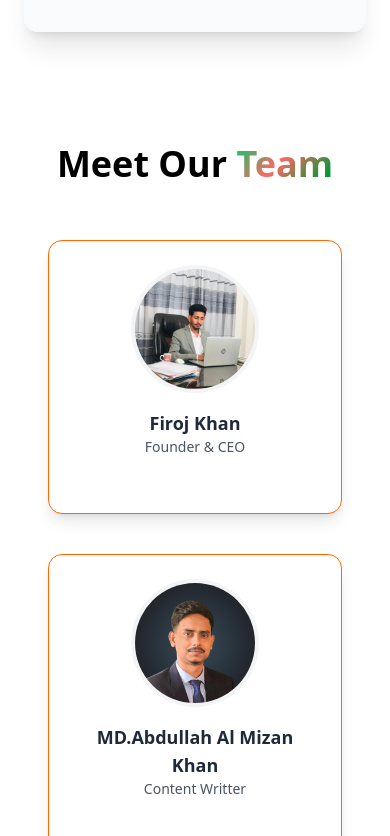
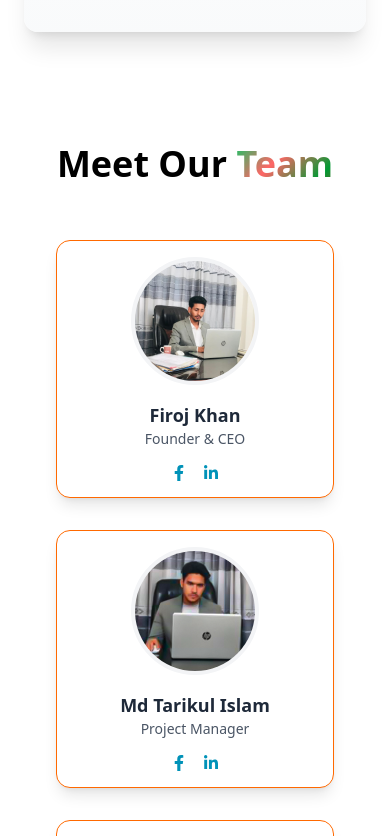
Before and after one commit to RizbiAhmmad/BangladeshiIT-using-Shadcn-UI, a React (Vite) app: page /about in a window 390 px wide. Shown: the part 1164-2000 px from the top of the page. Built offline with nearby package versions, Linux system fonts and the light colour scheme; no server answers.

Commit message:
Updating some component

```diff
--- a/src/Pages/About/MeetTheTeam.jsx
+++ b/src/Pages/About/MeetTheTeam.jsx
@@ -1,14 +1,16 @@
-import { FaFacebookF, FaGithub, FaLinkedinIn } from "react-icons/fa";
+import { FaFacebookF, FaLinkedinIn } from "react-icons/fa";
 import { motion } from "framer-motion";
 import { AuroraText } from "../../components/magicui/aurora-text";
 
-import Member1 from "../../assets/Firoj.jpg"
-import Member2 from "../../assets/Mizan.jpg"
-import Member3 from "../../assets/Rizbi.jpg"
-import Member4 from "../../assets/Bakhtiar.jpg"
-import Member5 from "../../assets/Nasir.jpg"
-import Member6 from "../../assets/Shuvo.jpg"
-
+import Member1 from "../../assets/Firoj.jpg";
+import Member2 from "../../assets/Mizan.jpg";
+import Member3 from "../../assets/Rizbi.jpg";
+import Member4 from "../../assets/Bakhtiar.jpg";
+import Member5 from "../../assets/Nasir.jpg";
+import Member6 from "../../assets/Shuvo.jpg";
+import Member7 from "../../assets/Tanvir.jpg";
+import Member8 from "../../assets/A.Samad.jpg";
+import Member9 from "../../assets/Torikul.jpg";
 
 export function MeetTheTeam() {
   const members = [
@@ -18,18 +20,34 @@ export function MeetTheTeam() {
       position: "Founder & CEO",
       image: Member1,
       facebook: "https://www.facebook.com/firojkhanliton.liton",
-      linkedin: "https://linkedin.com/in/rizbi",
+      linkedin: "https://www.linkedin.com/in/firoj-khan-liton/",
     },
     {
       _id: "2",
-      name: "MD.Abdullah Al Mizan Khan",
-      position: "Content Writter",
+      name: "Md Tarikul Islam",
+      position: "Project Manager",
+      image: Member9,
+      facebook: "https://www.facebook.com/tarikul.pk",
+      linkedin: "",
+    },
+    {
+      _id: "3",
+      name: "MD. Abdullah Al Mizan Khan",
+      position: "Content Writer",
       image: Member2,
       facebook: "https://www.facebook.com/iftikhar.mizankhan/",
       linkedin: "",
     },
     {
-      _id: "3",
+      _id: "4",
+      name: "Ahmed Tanvir Shahariar",
+      position: "IT Business Consultant",
+      image: Member7,
+      facebook: "https://www.facebook.com/shahariar.ahmed.007",
+      linkedin: "",
+    },
+    {
+      _id: "5",
       name: "Rizbi Ahmmad",
       position: "MERN Stack Developer",
       image: Member3,
@@ -37,7 +55,7 @@ export function MeetTheTeam() {
       linkedin: "https://www.linkedin.com/in/rizbi2001/",
     },
     {
-      _id: "4",
+      _id: "6",
       name: "Md Bakhtear Uddin",
       position: "Graphics Designer",
       image: Member4,
@@ -45,7 +63,7 @@ export function MeetTheTeam() {
       linkedin: "",
     },
     {
-      _id: "5",
+      _id: "7",
       name: "Nasir Uddin",
       position: "Google Ads Specialist",
       image: Member5,
@@ -53,11 +71,19 @@ export function MeetTheTeam() {
       linkedin: "",
     },
     {
-      _id: "6",
+      _id: "8",
       name: "Mehedi Hasan Shuvo",
       position: "Digital Marketing Specialist",
       image: Member6,
       facebook: "https://www.facebook.com/mehedshuvo",
+      linkedin: "",
+    },
+    {
+      _id: "9",
+      name: "Abdullah Al Samad",
+      position: "PHP Laravel Developer",
+      image: Member8,
+      facebook: "https://www.facebook.com/abdullahal.samad.1",
       linkedin: "",
     },
   ];
@@ -73,11 +99,11 @@ export function MeetTheTeam() {
         Meet Our <AuroraText>Team</AuroraText>
       </motion.h2>
 
-      <div className="max-w-7xl mx-auto grid md:grid-cols-2 lg:grid-cols-3 gap-10 px-6">
+      <div className="max-w-5xl mx-auto grid md:grid-cols-2 lg:grid-cols-3 gap-8 px-8">
         {members.map((member, i) => (
           <motion.div
             key={member._id}
-            className="group bg-white rounded-xl border border-orange-500 p-6 shadow-lg hover:shadow-2xl transition duration-300"
+            className="group bg-white rounded-xl border border-orange-500 p-4 shadow-lg hover:shadow-2xl transition duration-300"
             initial={{ opacity: 0, y: 50 }}
             whileInView={{ opacity: 1, y: 0 }}
             transition={{ duration: 0.6 + i * 0.2 }}
@@ -86,7 +112,7 @@ export function MeetTheTeam() {
               <div className="w-32 h-32 mb-4 overflow-hidden rounded-full border-4 border-gray-100">
                 <img
                   src={member.image}
-                  alt={member.name}
+                  alt={`${member.name}'s profile`}
                   className="w-full h-full object-cover"
                 />
               </div>
@@ -99,13 +125,35 @@ export function MeetTheTeam() {
                 {member.position}
               </p>
 
-              <div className="flex justify-center gap-4 mt-4 opacity-0 group-hover:opacity-100 transition-opacity duration-300">
-                <a href={member.facebook} target="_blank" rel="noopener noreferrer">
-                  <FaFacebookF className="text-cyan-600 hover:text-indigo-600" />
-                </a>
-                <a href={member.linkedin} target="_blank" rel="noopener noreferrer">
-                  <FaLinkedinIn className="text-cyan-600 hover:text-indigo-600" />
-                </a>
+              <div className="flex justify-center gap-4 mt-4">
+                {member.facebook ? (
+                  <a
+                    href={member.facebook}
+                    target="_blank"
+                    rel="noopener noreferrer"
+                    className="text-cyan-600 hover:text-indigo-600"
+                  >
+                    <FaFacebookF />
+                  </a>
+                ) : (
+                  <span className="text-gray-400 cursor-not-allowed" title="No Facebook profile available">
+                    <FaFacebookF />
+                  </span>
+                )}
+                {member.linkedin ? (
+                  <a
+                    href={member.linkedin}
+                    target="_blank"
+                    rel="noopener noreferrer"
+                    className="text-cyan-600 hover:text-indigo-600"
+                  >
+                    <FaLinkedinIn />
+                  </a>
+                ) : (
+                  <span className="text-cyan-600 hover:text-indigo-600 cursor-not-allowed" title="No LinkedIn profile available">
+                    <FaLinkedinIn />
+                  </span>
+                )}
               </div>
             </div>
           </motion.div>
--- a/src/Pages/Dashboard/Admin/AddMember.jsx
+++ b/src/Pages/Dashboard/Admin/AddMember.jsx
@@ -36,14 +36,15 @@ const AddMember = () => {
     // 1. Upload image to Cloudinary
     const cloudinaryData = new FormData();
     cloudinaryData.append("file", imageFile);
-      cloudinaryData.append("upload_preset", "Team_member"); // ✅ your unsigned preset
+    cloudinaryData.append("upload_preset", "Team_member");
 
     const cloudinaryRes = await axios.post(
-        "https://api.cloudinary.com/v1_1/ddqfq6irk/image/upload", // ✅ your cloud name
+      "https://api.cloudinary.com/v1_1/ddqfq6irk/image/upload",
       cloudinaryData
     );
 
     const imageUrl = cloudinaryRes.data.secure_url;
+    console.log("🔗 Cloudinary Image URL:", imageUrl);
 
     // 2. Submit data to backend
     const memberData = {
@@ -51,11 +52,11 @@ const AddMember = () => {
       email: user?.email,
       image: imageUrl,
     };
-      console.log("Member data:", memberData);
+    console.log("📤 Payload sent to backend:", JSON.stringify(memberData, null, 2));
 
     const res = await axios.post(
       "https://bangladeshi-it-server.vercel.app/team",
-        memberData,
+      JSON.stringify(memberData), // Explicitly stringify the payload
       {
         headers: {
           "Content-Type": "application/json",
@@ -77,7 +78,7 @@ const AddMember = () => {
       Swal.fire("Error", "Server error. Member not added.", "error");
     }
   } catch (err) {
-      console.error("Add Member Error:", err);
+    console.error("❌ Add Member Error:", err.response?.data || err.message);
     Swal.fire("Error", "Something went wrong", "error");
   } finally {
     setLoading(false);
--- a/src/Pages/Home/Technologies.jsx
+++ b/src/Pages/Home/Technologies.jsx
@@ -17,7 +17,7 @@ const techStack = [
 
 const Technologies = () => {
   return (
-    <section className="py-16 px-16 bg-white text-center">
+    <section className="py-16 px-16 md:px-24 bg-white text-center">
       <div className="text-center mb-12">
         <h2 className="text-4xl font-extrabold text-gray-800 mb-4">
           We Use <AuroraText>Technologies</AuroraText>
--- a/src/Pages/Services/WebDevelopment.jsx
+++ b/src/Pages/Services/WebDevelopment.jsx
@@ -159,14 +159,14 @@ const WebDevelopment = () => {
           development solutions for every niche.
         </p>
         {/* 💡 Add Services List Here */}
-        <div className="m-6 flex flex-wrap justify-center gap-3 px-32">
+        <div className="m-6 flex flex-wrap justify-center gap-3 px-4 sm:px-8 md:px-16 lg:px-32">
           {[
             "E-commerce Website",
             "Textile / Export Import Website",
             "Hospital Management Website",
-            "School/Madrasah Management Website",
+            "School Management Website",
             "Event Management Website",
-            "Travel Agency / Tour Booking Website",
+            "Travel Agency Website",
             "Restaurant Website",
             "Business Website",
             "Blog / News Portal",
@@ -177,12 +177,13 @@ const WebDevelopment = () => {
           ].map((item, idx) => (
             <span
               key={idx}
-              className="px-4 py-2 bg-gradient-to-r from-green-500 to-teal-600 text-white text-sm font-semibold rounded-full shadow-md hover:scale-105 transition"
+              className="w-full sm:w-auto text-center px-4 py-2 bg-gradient-to-r from-green-500 to-teal-600 text-white text-sm font-semibold rounded-full shadow-md hover:scale-105 transition"
             >
               {item}
             </span>
           ))}
         </div>
+
         <h3 className="text-4xl md:text-4xl font-extrabold text-blue-700 mt-2">
           CHOOSE YOUR PLAN
         </h3>
--- a/src/Shared/FloatingChatMenu.jsx
+++ b/src/Shared/FloatingChatMenu.jsx
@@ -32,7 +32,7 @@ export default function FloatingChatMenu() {
   ];
 
   return (
-    <div className="fixed bottom-8 right-8 z-50 flex flex-col items-end space-y-3">
+    <div className="fixed bottom-8 right-8 md:bottom-12 md:right-16 z-[9999] flex flex-col items-end space-y-3">
       {/* Action buttons */}
       <div
         className={`flex flex-col items-end space-y-3 transform transition-all duration-300 ${
```
Also changed, not shown: src/assets/Torikul.jpg (added), 1 other file (tests, documents, lock files or other folders). Lines whose indentation alone changed are shown as unchanged.
